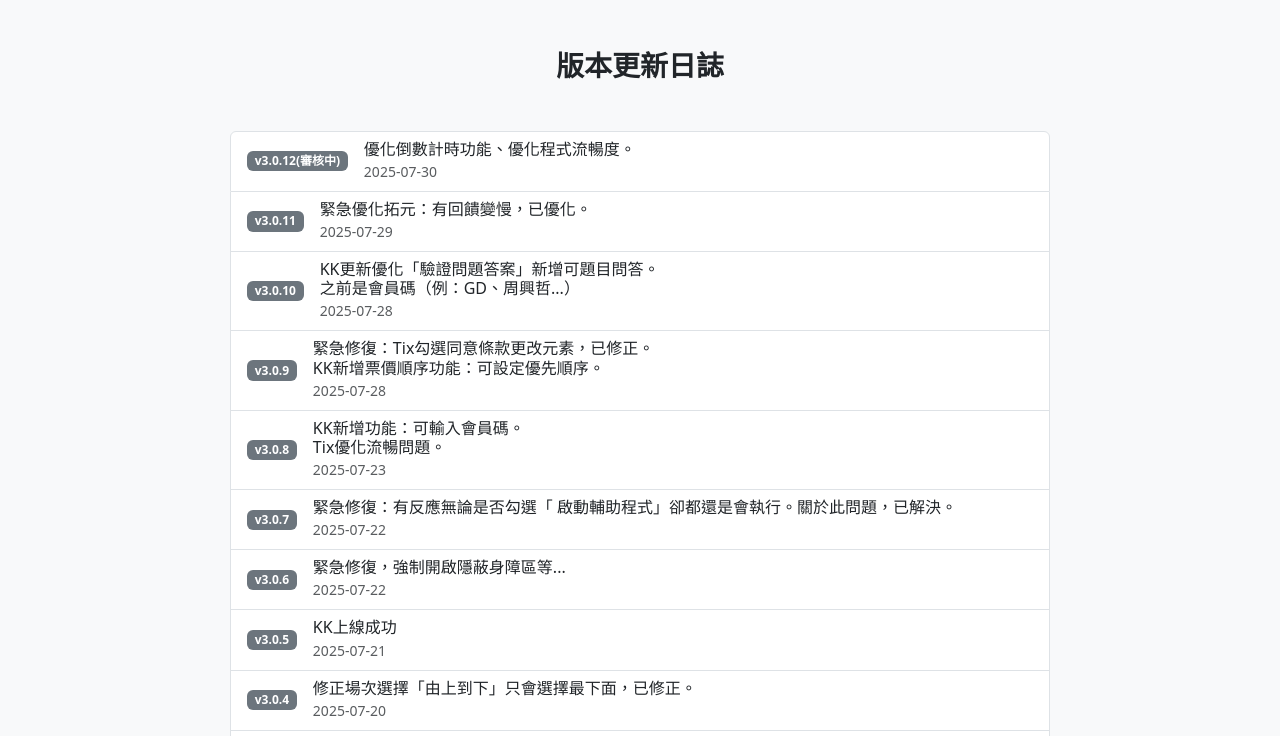
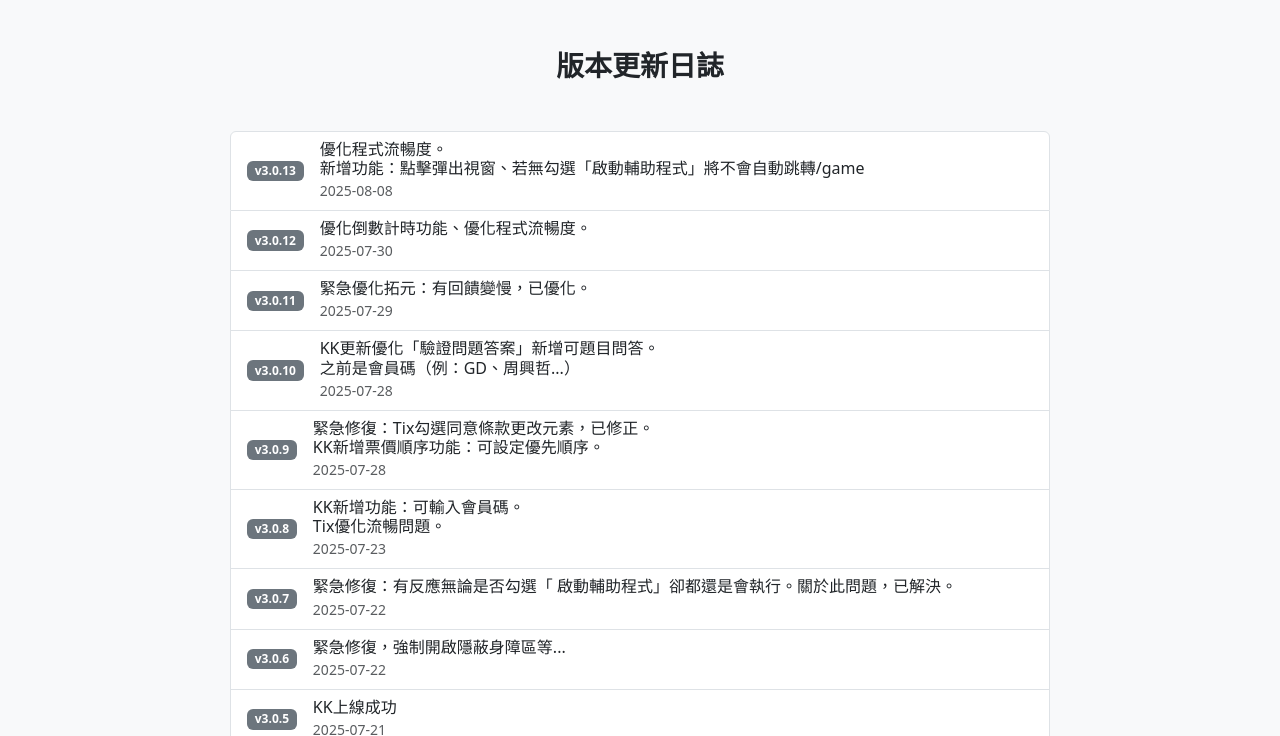
Before and after one commit to wesleybot/self, a plain HTML site: page changelog.html in a window 1280 px wide. Shown: the part 63-799 px from the top of the page. Drawn offline with nearby package versions, Linux system fonts and the light colour scheme.

Commit message:
Add files via upload

```diff
--- a/changelog.html
+++ b/changelog.html
@@ -52,7 +52,14 @@
       <div class="list-group mx-auto" style="max-width:820px;">
         <!-- ---------- 以下為更新日誌 ---------- -->
         <div class="list-group-item d-flex gap-3">
-          <span class="badge bg-secondary align-self-center">v3.0.12(審核中)</span>
+          <span class="badge bg-secondary align-self-center">v3.0.13</span>
+          <div>
+            <h6 class="mb-0">優化程式流暢度。<br>新增功能：點擊彈出視窗、若無勾選「啟動輔助程式」將不會自動跳轉/game</br></h6>
+            <small class="text-muted">2025-08-08</small>
+          </div>
+        </div>
+        <div class="list-group-item d-flex gap-3">
+          <span class="badge bg-secondary align-self-center">v3.0.12</span>
           <div>
             <h6 class="mb-0">優化倒數計時功能、優化程式流暢度。</h6>
             <small class="text-muted">2025-07-30</small>
```
